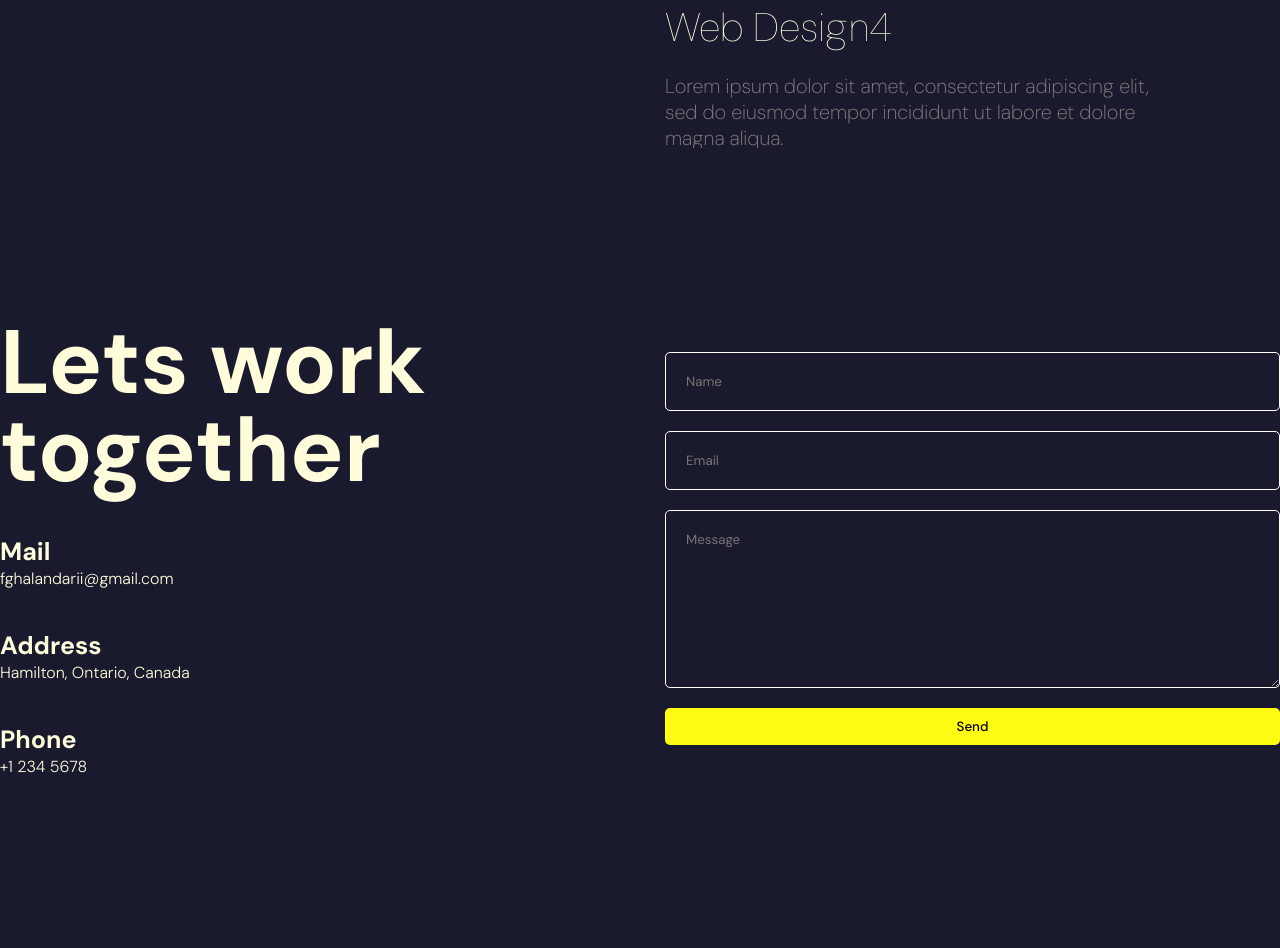
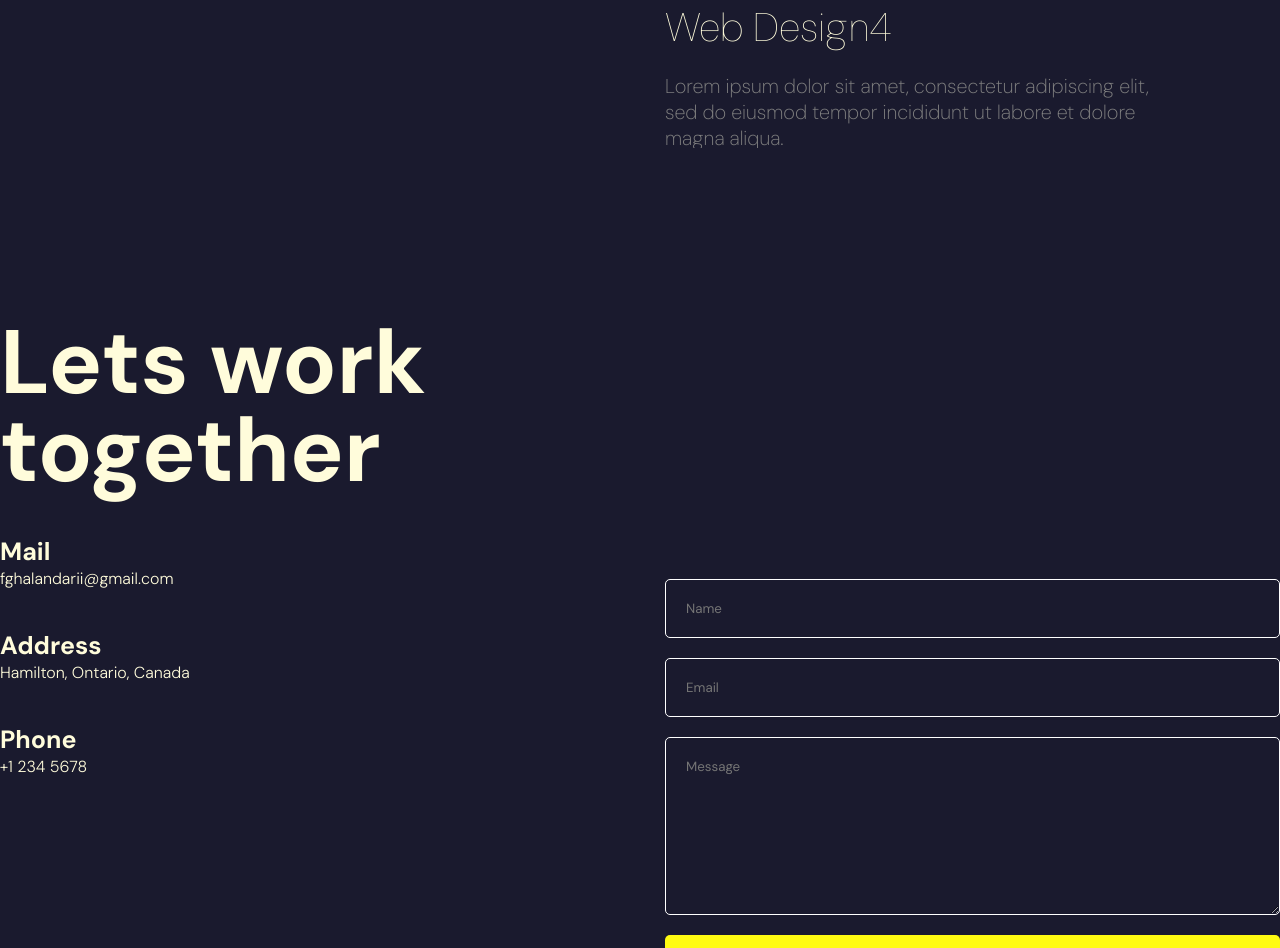
Before and after one commit to FatemeGhalandari/fatemeghalandari.github.io, a React (Vite) app: page / in a window 1280 px wide. Shown: the part 6380-7328 px from the top of the page. Built offline with nearby package versions, Linux system fonts and the light colour scheme.

Commit message:
feat: Add animation and svg file in Contact component

```diff
--- a/src/components/Contact/Contact.jsx
+++ b/src/components/Contact/Contact.jsx
@@ -1,32 +1,136 @@
+import { useRef, useState } from "react";
 import "./Contact.scss";
+import { motion } from "framer-motion";
+import emailjs from "@emailjs/browser";
+
+const variants = {
+  initial: {
+    opacity: 0,
+    y: 500,
+  },
+  animate: {
+    opacity: 1,
+    y: 0,
+    transition: {
+      duration: 0.5,
+      staggerChildren: 0.1,
+    },
+  },
+};
 
 const Contact = () => {
+  const ref = useRef();
+
+  const [error, setError] = useState(false);
+  const [success, setSuccess] = useState(false);
+
+  const sendEmail = (e) => {
+    e.preventDefault();
+
+    emailjs
+      .sendForm("service_41i2w9k", "template_fw70moa", ref.current, {
+        publicKey: "dpph44jk0hx9XRUTw",
+      })
+      .then(
+        (success) => {
+              setSuccess(true);
+              console.log(success)
+        },
+        (error) => {
+          setError(true);
+          console.log(error);
+        }
+      );
+  };
+
   return (
-    <div className="contact">
-      <div className="textContainer">
-        <h1>Lets work together</h1>
-        <div className="item">
+    <motion.div
+      className="contact"
+      variants={variants}
+      initial="initial"
+      whileInView="animate"
+    >
+      <motion.div className="textContainer" variants={variants}>
+        <motion.h1 variants={variants}>Lets work together</motion.h1>
+        <motion.div className="item" variants={variants}>
           <h2>Mail</h2>
           <span>fghalandarii@gmail.com</span>
-        </div>
-        <div className="item">
+        </motion.div>
+        <motion.div className="item" variants={variants}>
           <h2>Address</h2>
           <span>Hamilton, Ontario, Canada</span>
-        </div>
-        <div className="item">
+        </motion.div>
+        <motion.div className="item" variants={variants}>
           <h2>Phone</h2>
           <span>+1 234 5678</span>
-        </div>
-      </div>
-      <div className="formContainer">
-        <form>
-          <input required type="text" placeholder="Name" />
-          <input required type="email" placeholder="Email" />
-          <textarea rows={8} placeholder="Message" />
+        </motion.div>
+      </motion.div>
+      <motion.div className="formContainer" variants={variants}>
+        <motion.div
+          className="phone"
+          initial={{ opacity: 1 }}
+          whileInView={{ opacity: 0 }}
+          transition={{ duration: 1, delay: 3 }}
+        >
+          <svg height="450px" width="450px" viewBox="0 0 473.806 473.806">
+            <motion.path
+              strokeWidth={2}
+              initial={{ pathLength: 0 }}
+              whileInView={{ pathLength: 1 }}
+              transition={{ duration: 2 }}
+              d="M374.456,293.506c-9.7-10.1-21.4-15.5-33.8-15.5c-12.3,0-24.1,5.3-34.2,15.4l-31.6,31.5c-2.6-1.4-5.2-2.7-7.7-4
+			c-3.6-1.8-7-3.5-9.9-5.3c-29.6-18.8-56.5-43.3-82.3-75c-12.5-15.8-20.9-29.1-27-42.6c8.2-7.5,15.8-15.3,23.2-22.8
+			c2.8-2.8,5.6-5.7,8.4-8.5c21-21,21-48.2,0-69.2l-27.3-27.3c-3.1-3.1-6.3-6.3-9.3-9.5c-6-6.2-12.3-12.6-18.8-18.6
+			c-9.7-9.6-21.3-14.7-33.5-14.7s-24,5.1-34,14.7c-0.1,0.1-0.1,0.1-0.2,0.2l-34,34.3c-12.8,12.8-20.1,28.4-21.7,46.5
+			c-2.4,29.2,6.2,56.4,12.8,74.2c16.2,43.7,40.4,84.2,76.5,127.6c43.8,52.3,96.5,93.6,156.7,122.7c23,10.9,53.7,23.8,88,26
+			c2.1,0.1,4.3,0.2,6.3,0.2c23.1,0,42.5-8.3,57.7-24.8c0.1-0.2,0.3-0.3,0.4-0.5c5.2-6.3,11.2-12,17.5-18.1c4.3-4.1,8.7-8.4,13-12.9
+			c9.9-10.3,15.1-22.3,15.1-34.6c0-12.4-5.3-24.3-15.4-34.3L374.456,293.506z M410.256,398.806
+			C410.156,398.806,410.156,398.906,410.256,398.806c-3.9,4.2-7.9,8-12.2,12.2c-6.5,6.2-13.1,12.7-19.3,20
+			c-10.1,10.8-22,15.9-37.6,15.9c-1.5,0-3.1,0-4.6-0.1c-29.7-1.9-57.3-13.5-78-23.4c-56.6-27.4-106.3-66.3-147.6-115.6
+			c-34.1-41.1-56.9-79.1-72-119.9c-9.3-24.9-12.7-44.3-11.2-62.6c1-11.7,5.5-21.4,13.8-29.7l34.1-34.1c4.9-4.6,10.1-7.1,15.2-7.1
+			c6.3,0,11.4,3.8,14.6,7c0.1,0.1,0.2,0.2,0.3,0.3c6.1,5.7,11.9,11.6,18,17.9c3.1,3.2,6.3,6.4,9.5,9.7l27.3,27.3
+			c10.6,10.6,10.6,20.4,0,31c-2.9,2.9-5.7,5.8-8.6,8.6c-8.4,8.6-16.4,16.6-25.1,24.4c-0.2,0.2-0.4,0.3-0.5,0.5
+			c-8.6,8.6-7,17-5.2,22.7c0.1,0.3,0.2,0.6,0.3,0.9c7.1,17.2,17.1,33.4,32.3,52.7l0.1,0.1c27.6,34,56.7,60.5,88.8,80.8
+			c4.1,2.6,8.3,4.7,12.3,6.7c3.6,1.8,7,3.5,9.9,5.3c0.4,0.2,0.8,0.5,1.2,0.7c3.4,1.7,6.6,2.5,9.9,2.5c8.3,0,13.5-5.2,15.2-6.9
+			l34.2-34.2c3.4-3.4,8.8-7.5,15.1-7.5c6.2,0,11.3,3.9,14.4,7.3c0.1,0.1,0.1,0.1,0.2,0.2l55.1,55.1
+			C420.456,377.706,420.456,388.206,410.256,398.806z"
+            />
+            <motion.path
+              strokeWidth={2}
+              initial={{ pathLength: 0 }}
+              whileInView={{ pathLength: 1 }}
+              transition={{ duration: 2 }}
+              d="M256.056,112.706c26.2,4.4,50,16.8,69,35.8s31.3,42.8,35.8,69c1.1,6.6,6.8,11.2,13.3,11.2c0.8,0,1.5-0.1,2.3-0.2
+			c7.4-1.2,12.3-8.2,11.1-15.6c-5.4-31.7-20.4-60.6-43.3-83.5s-51.8-37.9-83.5-43.3c-7.4-1.2-14.3,3.7-15.6,11
+			S248.656,111.506,256.056,112.706z"
+            />
+            <motion.path
+              strokeWidth={2}
+              initial={{ pathLength: 0 }}
+              whileInView={{ pathLength: 1 }}
+              transition={{ duration: 2 }}
+              d="M473.256,209.006c-8.9-52.2-33.5-99.7-71.3-137.5s-85.3-62.4-137.5-71.3c-7.3-1.3-14.2,3.7-15.5,11
+			c-1.2,7.4,3.7,14.3,11.1,15.6c46.6,7.9,89.1,30,122.9,63.7c33.8,33.8,55.8,76.3,63.7,122.9c1.1,6.6,6.8,11.2,13.3,11.2
+			c0.8,0,1.5-0.1,2.3-0.2C469.556,223.306,474.556,216.306,473.256,209.006z"
+            />
+          </svg>
+        </motion.div>
+        <motion.form
+          ref={ref}
+          onSubmit={sendEmail}
+          initial={{ opacity: 0 }}
+          whileInView={{ opacity: 1 }}
+          transition={{ duration: 1, delay: 4 }}
+        >
+          <input required type="text" placeholder="Name" name="name" />
+          <input required type="email" placeholder="Email" name="email" />
+          <textarea rows={8} placeholder="Message" name="message" />
           <button type="submit">Send</button>
-        </form>
-      </div>
-    </div>
+          {error && "Error"}
+          {success && "Success"}
+        </motion.form>
+      </motion.div>
+    </motion.div>
   );
 };
 
```
